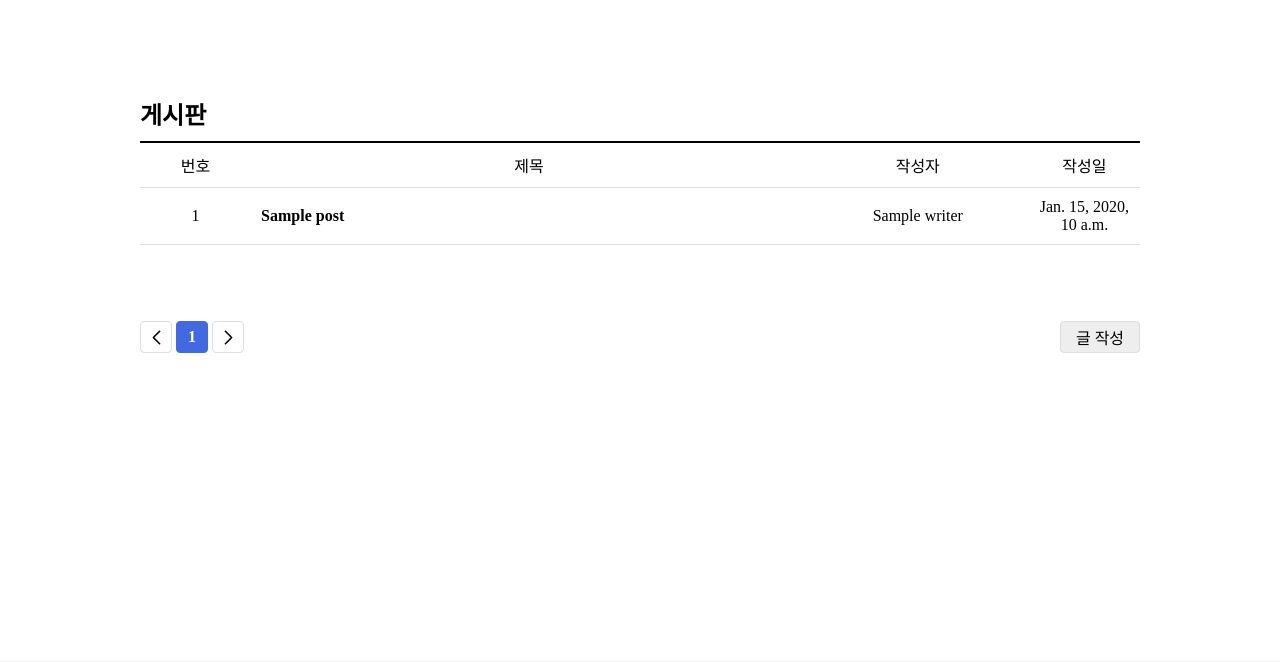
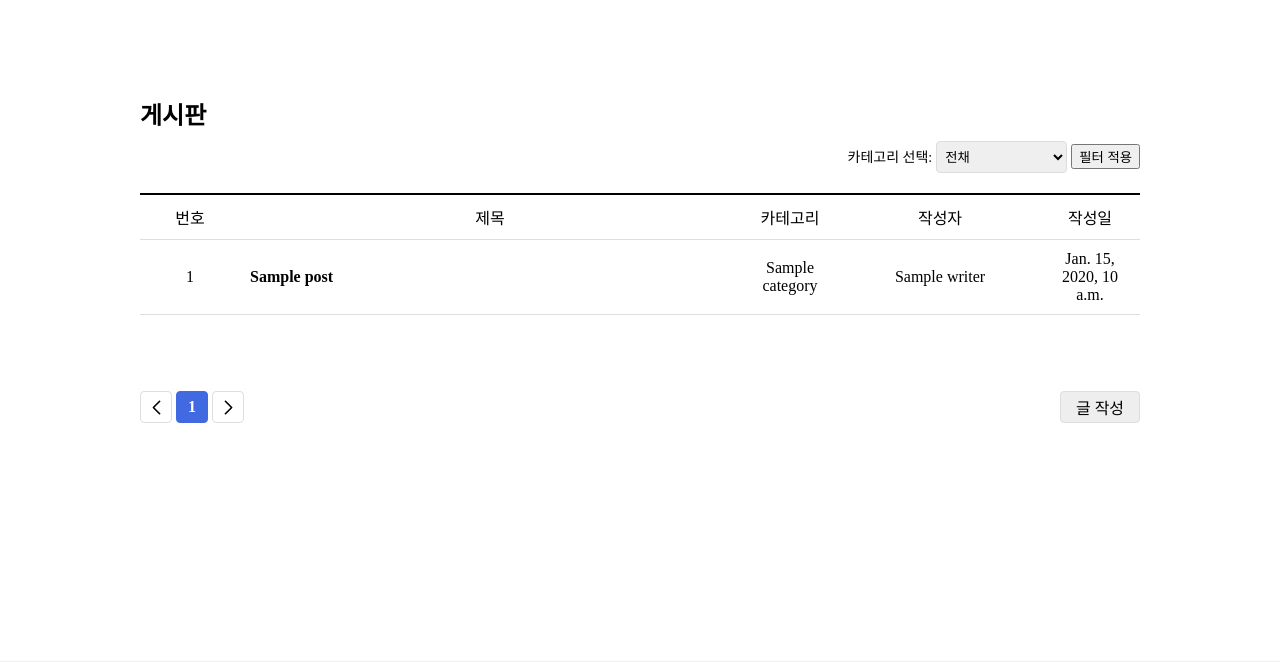
Before and after one commit to Group-buying-service/mealbuddy-backend, a Django app: template blog/templates/blog/post_list.html in a window 1280 px wide. Shown: the part 81-743 px from the top of the page. Run offline with Django 4.2, Linux system fonts and the light colour scheme; the template is opened without the code that fills it: most values are stand-ins (such as "Sample title", 1, 10 or a date in 2020).

Commit message:
참여인원 수정, 카테고리 수정

```diff
--- a/blog/models.py
+++ b/blog/models.py
@@ -11,7 +11,7 @@
 
 # Create your models here.
 class Post(models.Model):
-    category_choices=(('족발,보쌈','족발,보쌈'),('찜,탕,찌개','찜,탕,찌개'),('돈까스 회 일식','돈까스 회 일식'),('피자','피자'),('고기구이','고기구이'),('양식','양식'),('치킨','치킨'),
+    category_choices=(('족발,보쌈','족발,보쌈'),('찜,탕,찌개','찜,탕,찌개'),('돈까스,회,일식','돈까스,회,일식'),('피자','피자'),('고기구이','고기구이'),('양식','양식'),('치킨','치킨'),
                       ('중식','중식'),('아시안','아시안'),('백반,죽,국수','백반,죽,국수'),('도시락','도시락'),('분식','분식'),('카페,디저트','카페,디저트'),('페스트푸드','페스트푸드'),)
     title = models.CharField(max_length=30)
     category = models.CharField(max_length=30, choices=category_choices, default='치킨',verbose_name='카테고리종류')
--- a/blog/templates/blog/post_list.html
+++ b/blog/templates/blog/post_list.html
@@ -3,12 +3,45 @@
 {% block content %}
 <div class="main">
     <h2 class="main-title">게시판</h2>
+    <div class="board-top">
+        <p class="main-desc">    </p>
+
+        <div>
+        <form action="" method="get">
+        <label for="category">카테고리 선택:</label>
+        <select id="category" name="category">
+            <option value="">전채</option>
+            <option value="족발">족발</option>
+            <option value="보쌈">보쌈</option>
+            <option value="찜,탕,찌개">찜 탕 찌개</option>
+            <option value="돈까스,회,일식">돈까스 회 일식</option>
+            <option value="피자">피자</option>
+            <option value="고기구이">고기구이</option>
+            <option value="양식">양식</option>
+            <option value="치킨">치킨</option>
+            <option value="중식">중식</option>
+            <option value="아시안">아시안</option>
+            <option value="백반,죽,국수">백반 죽 국수</option>
+            <option value="도시락">도시락</option>
+            <option value="분식">분식</option>
+            <option value="카페,디저트">카페 디저트</option>
+            <option value="페스트푸드">페스트푸드</option>
+            {% for category in categories %}
+                <option value="{{ post.category }}" {% if post.category == category %}selected{% endif %}>{{ post.category }}</option>
+            {% endfor %}
+          </select>
+          <button type="submit">필터 적용</button>
+        </form>
+        </div>
+      </div>
+
 
     {% if posts %}
     <table class="table list">
         <colgroup>
             <col style="width: 10%">
             <col style= "width: 50%">
+            <col style="width: 10%">
             <col style="width: 20%">
             <col style="width: 10%">
           </colgroup>
@@ -17,6 +50,7 @@
                 <tr>
                     <td>번호</td>
                     <td>제목</td>
+                    <td>카테고리</td>
                     <td>작성자</td>
                     <td>작성일</td>
 
@@ -27,6 +61,7 @@
                     <tr>
                         <td>{{ post.pk }}</td>
                         <td><a href="{% url 'blog:detail' pk=post.pk %}">{{ post.title }}</a></td>
+                        <td>{{ post.category }}</td>
                         <td>{{ post.writer }}</td>
                         <td>{{ post.created_at }}</td>
                     </tr>
```
Also changed, not shown: blog/views.py (+8 -0 lines), blog/migrations/0005_alter_post_category.py (added).
